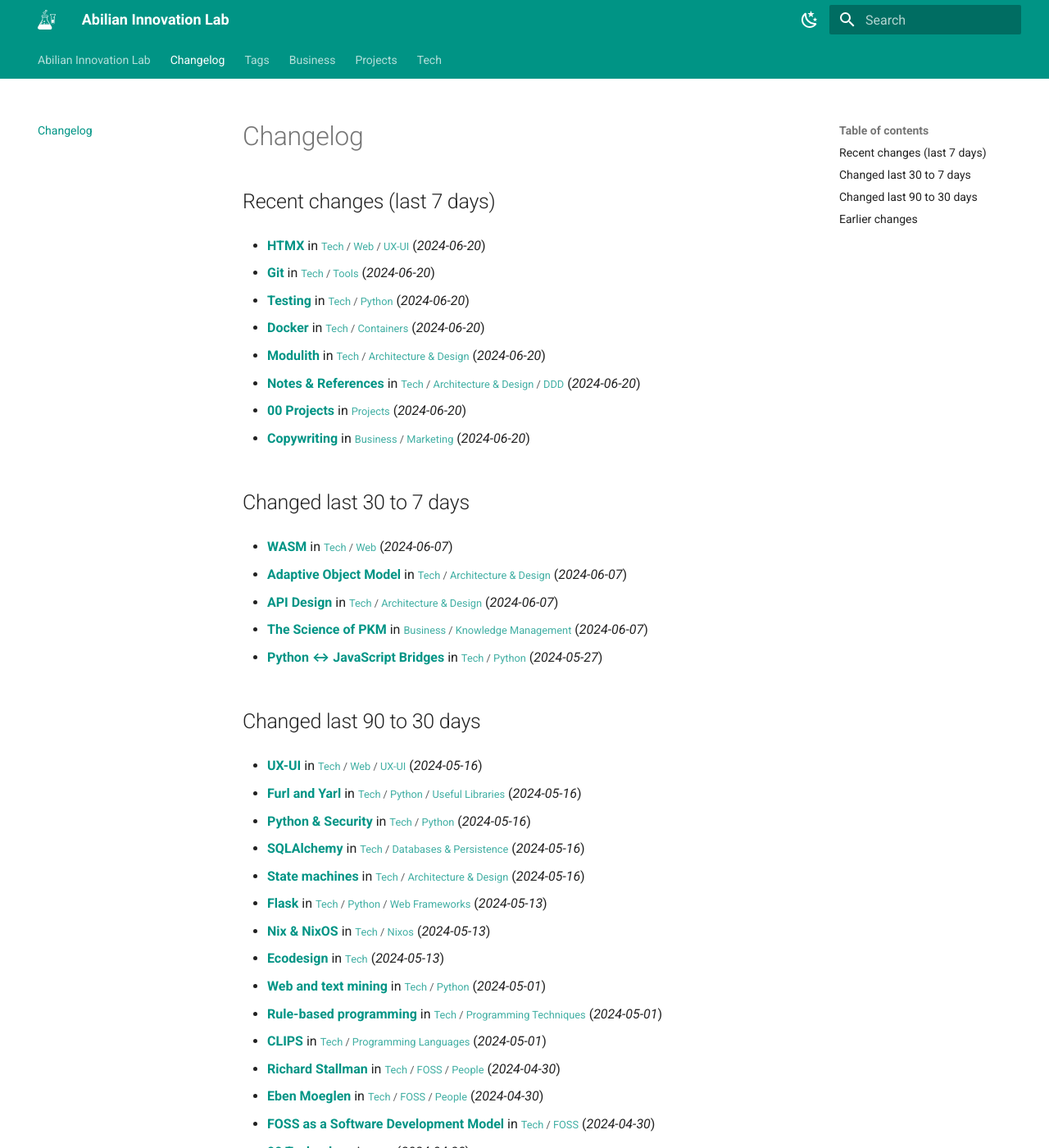
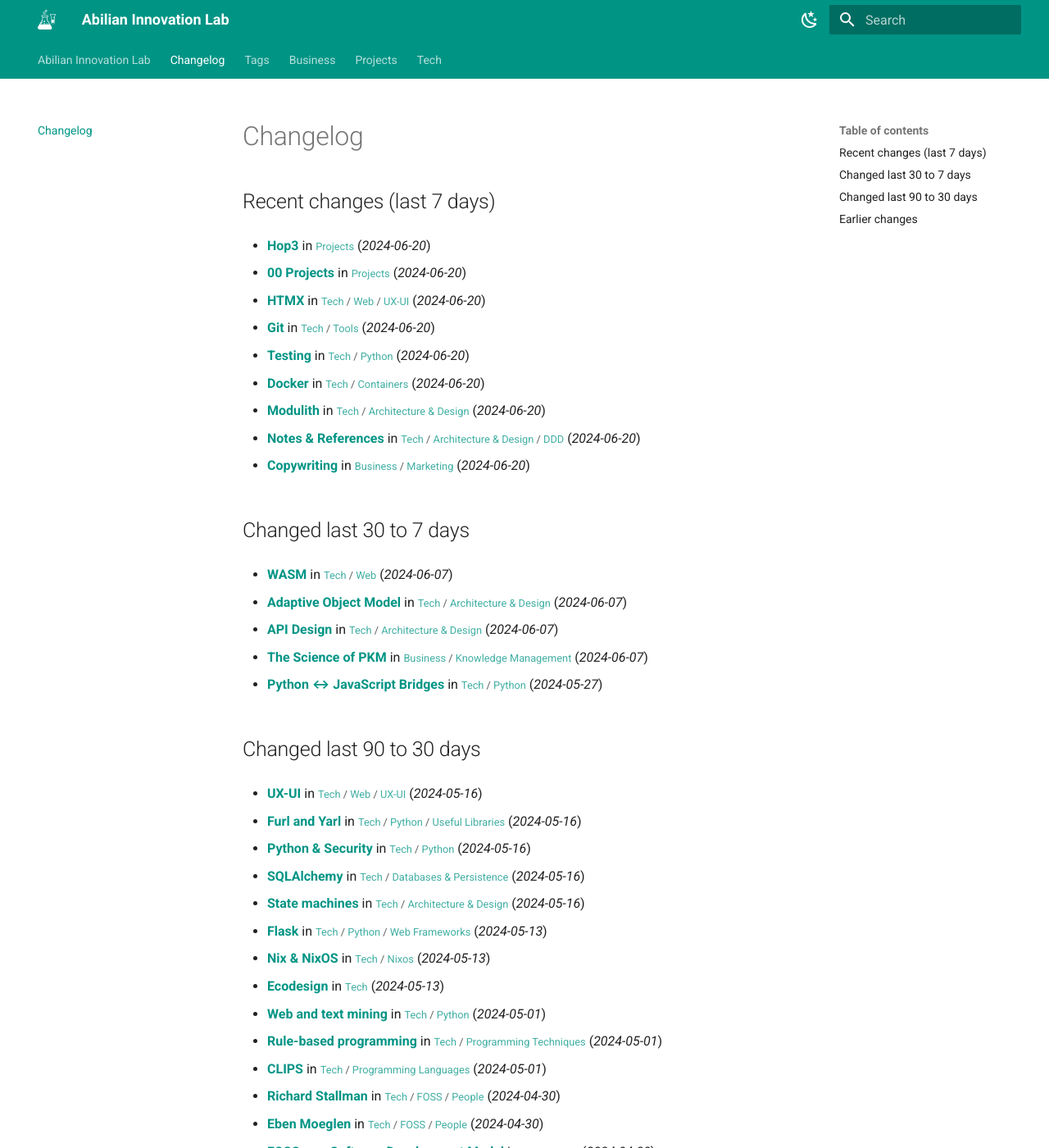
Before and after one commit to abilian/lab.abilian.com, an MkDocs documentation site: the page built from docs/changelog.md, in a window 1280 px wide and 1400 px high. Shown: the whole window at 82% size. Built offline with MkDocs 1.6.1 and Material for MkDocs 9.7.7, drawn with Linux system fonts in a browser that asks for light colours; comment, search, counter and statistics services are not loaded; some of the changed text lies outside the part shown.

```diff
--- a/docs/changelog.md
+++ b/docs/changelog.md
@@ -1,6 +1,10 @@
 # Changelog
 
 ## Recent changes (last 7 days)
+
+- **[Hop3](/Projects/Hop3/)** in <small>[Projects](/Projects/00 Projects/)</small> (*2024-06-20*)
+
+- **[00 Projects](/Projects/00 Projects/)** in <small>[Projects](/Projects/00 Projects/)</small> (*2024-06-20*)
 
 - **[HTMX](/Tech/Web/UX-UI/HTMX/)** in <small>[Tech](/Tech/00 Technology/) / [Web](/Tech/Web/Content Repositories/) / [UX-UI](/Tech/Web/UX-UI/AlpineJS/)</small> (*2024-06-20*)
 
```
Also changed, not shown: other parts of docs/changelog.md (+0 -4 lines), 1 other file.
